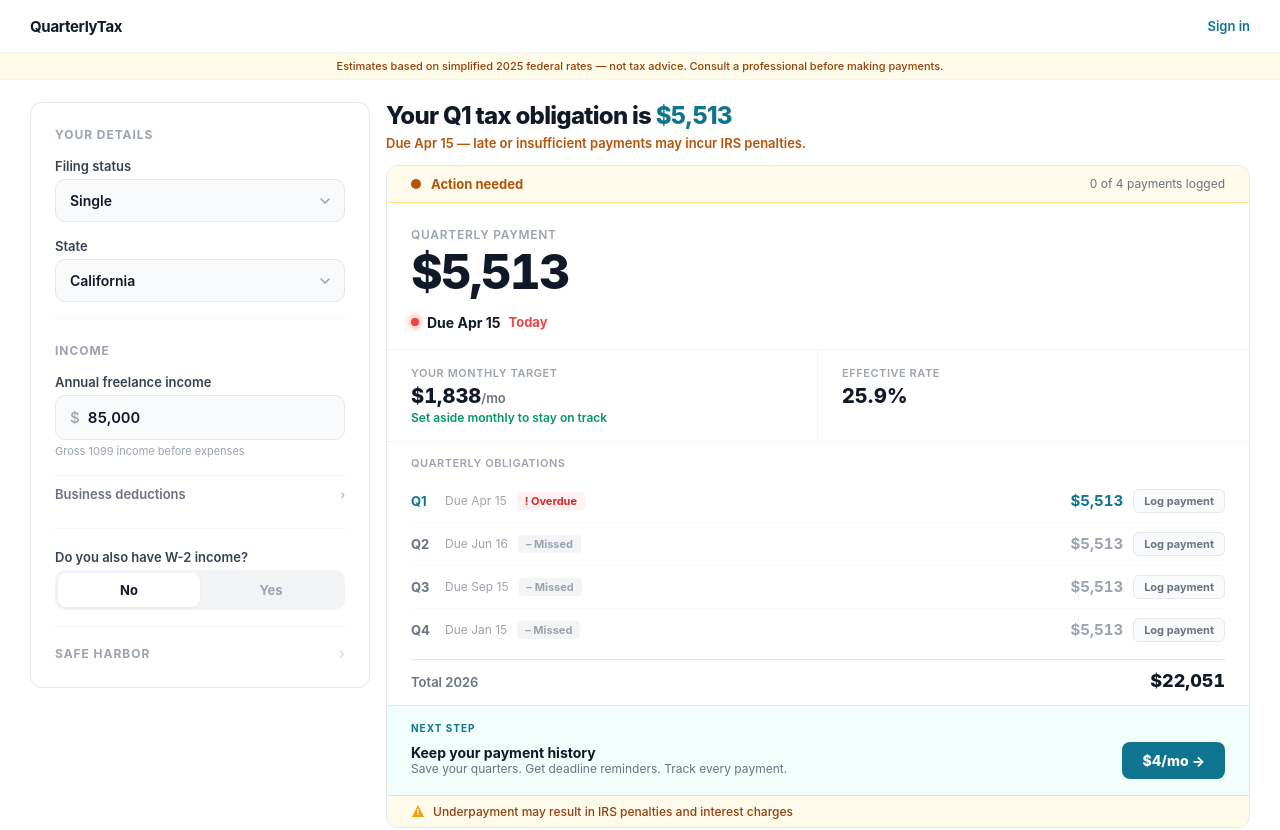
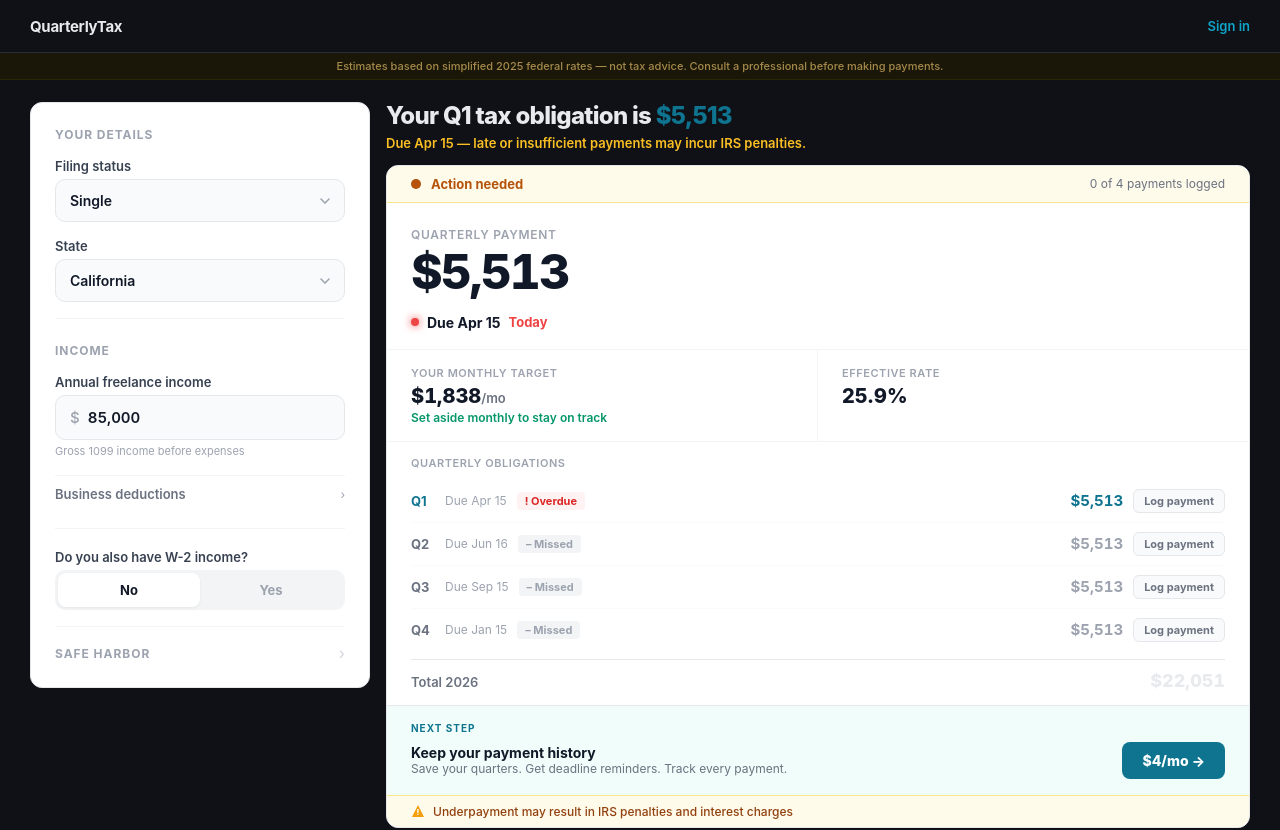
Before and after one commit to Tnellyy/Quarterlytax, a React (Vite) app: page / in a window 1280 px wide. Shown: the top 830 px of the page. Built offline with nearby package versions, Linux system fonts and the light colour scheme.

Commit message:
Update App.jsx

```diff
--- a/src/App.jsx
+++ b/src/App.jsx
@@ -27,7 +27,7 @@ export default function App() {
   const [paychecksRemaining, setPaychecksRemaining] = useState(() => getPaychecksRemaining("biweekly"));
   const [paychecksManuallyEdited, setPaychecksManuallyEdited] = useState(false);
 
-  // Tax calculation — includes W-2 when toggled on
+  // Tax calculation
   const result = useMemo(
     () => calculateTax({
       income,
@@ -40,7 +40,7 @@ export default function App() {
     [income, deductions, status, state, hasW2, w2Income, w2Withholding]
   );
 
-  // Withholding offset — only computed when W-2 is active and withholding entered
+  // Withholding offset
   const withholding = useMemo(() => {
     if (!hasW2 || w2Withholding <= 0) return null;
     return calculateWithholdingOffset({
@@ -59,10 +59,8 @@ export default function App() {
     setPaidQuarters((p) => p.includes(i) ? p.filter((x) => x !== i) : [...p, i]);
   };
 
-  // Pay frequency change handler
   const handlePayFrequencyChange = (freq) => {
     setPayFrequency(freq);
-    // Always recalculate when frequency changes, reset manual flag
     setPaychecksRemaining(getPaychecksRemaining(freq));
     setPaychecksManuallyEdited(false);
   };
@@ -75,13 +73,15 @@ export default function App() {
   return (
     <div style={{
       fontFamily: '-apple-system, BlinkMacSystemFont, "Segoe UI", Roboto, sans-serif',
-      color: "#111827", background: "#fff", minHeight: "100vh",
+      color: "#e8eaed",
+      background: "#0f1117",
+      minHeight: "100vh",
       display: "flex", flexDirection: "column",
     }}>
       <style>{`
         * { margin: 0; padding: 0; box-sizing: border-box; }
         ::selection { background: #0e7490; color: #fff; }
-        input::placeholder { color: #d1d5db; }
+        input::placeholder { color: #4b5060; }
         @media (max-width: 860px) {
           .qt-hero { flex-direction: column-reverse !important; gap: 20px !important; }
           .qt-left, .qt-right { width: 100% !important; min-width: 0 !important; }
@@ -89,15 +89,15 @@ export default function App() {
       `}</style>
 
       {/* NAV */}
-      <nav style={{ borderBottom: "1px solid #f3f4f6", padding: "0 30px" }}>
+      <nav style={{ borderBottom: "1px solid #2a2e3a", padding: "0 30px" }}>
         <div style={{ maxWidth: 1360, margin: "0 auto", display: "flex", alignItems: "center", justifyContent: "space-between", height: 52 }}>
-          <span style={{ fontSize: 15, fontWeight: 700, letterSpacing: "-.02em" }}>QuarterlyTax</span>
-          <button onClick={() => setShowModal(true)} style={{ fontSize: 13, fontWeight: 600, color: "#0e7490", background: "none", border: "none", cursor: "pointer", fontFamily: "inherit" }}>Sign in</button>
+          <span style={{ fontSize: 15, fontWeight: 700, letterSpacing: "-.02em", color: "#e8eaed" }}>QuarterlyTax</span>
+          <button onClick={() => setShowModal(true)} style={{ fontSize: 13, fontWeight: 600, color: "#0ea5c9", background: "none", border: "none", cursor: "pointer", fontFamily: "inherit" }}>Sign in</button>
         </div>
       </nav>
 
       {/* DISCLAIMER */}
-      <div style={{ borderBottom: "1px solid #fef9c3", background: "#fefce8", padding: "6px 30px", fontSize: 11, color: "#92400e", textAlign: "center", fontWeight: 500 }}>
+      <div style={{ borderBottom: "1px solid #2a2506", background: "#1a1708", padding: "6px 30px", fontSize: 11, color: "#a68a4b", textAlign: "center", fontWeight: 500 }}>
         Estimates based on simplified 2025 federal rates — not tax advice. Consult a professional before making payments.
       </div>
 
@@ -128,15 +128,15 @@ export default function App() {
           <div className="qt-right" style={{ flex: 1, minWidth: 0 }}>
             {/* Right-column header zone */}
             <div style={{ marginBottom: 14 }}>
-              <h1 style={{ fontSize: 24, fontWeight: 800, letterSpacing: "-.03em", color: "#111827", lineHeight: 1.2, marginBottom: 4 }}>
+              <h1 style={{ fontSize: 24, fontWeight: 800, letterSpacing: "-.03em", color: "#e8eaed", lineHeight: 1.2, marginBottom: 4 }}>
                 {hasIncome
                   ? <>Your {nd.quarter} tax obligation is <span style={{ color: "#0e7490" }}>{formatUSD(result.quarterlyPayment)}</span></>
                   : "Enter your income to see your tax obligation"
                 }
               </h1>
               {hasIncome
-                ? <p style={{ fontSize: 13, color: "#b45309", fontWeight: 600 }}>Due {nd.due} — late or insufficient payments may incur IRS penalties.</p>
-                : <p style={{ fontSize: 13, color: "#6b7280" }}>Federal + state + self-employment tax, calculated in real time.</p>
+                ? <p style={{ fontSize: 13, color: "#fbbf24", fontWeight: 600 }}>Due {nd.due} — late or insufficient payments may incur IRS penalties.</p>
+                : <p style={{ fontSize: 13, color: "#8b8f9a" }}>Federal + state + self-employment tax, calculated in real time.</p>
               }
             </div>
 
@@ -155,7 +155,7 @@ export default function App() {
       </div>
 
       {/* FOOTER */}
-      <div style={{ borderTop: "1px solid #f3f4f6", padding: "14px 30px", textAlign: "center", fontSize: 11, color: "#9ca3af" }}>
+      <div style={{ borderTop: "1px solid #2a2e3a", padding: "14px 30px", textAlign: "center", fontSize: 11, color: "#6b7280" }}>
         Not tax advice. Simplified 2025 rates. © {new Date().getFullYear()} QuarterlyTax
       </div>
 
```
